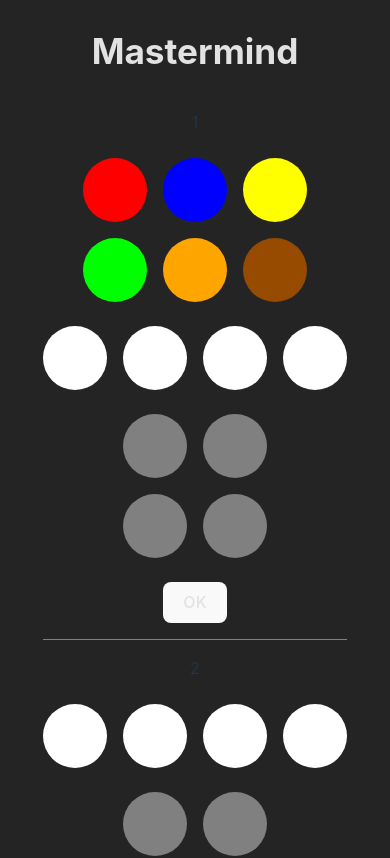
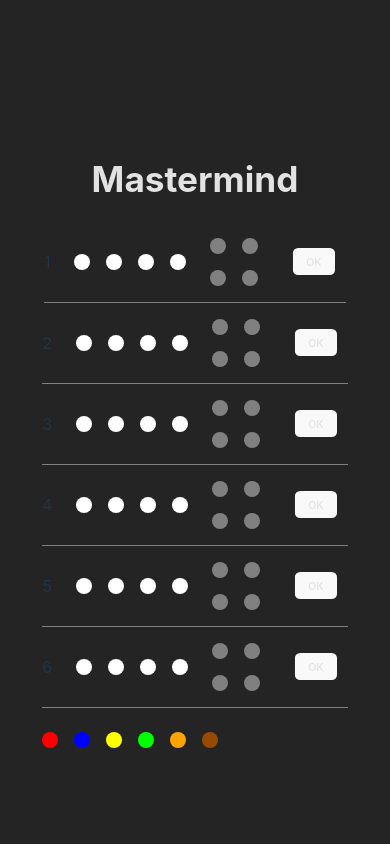
Before and after one commit to dawidzebacki/Mastermind, a React (Vite) app: page / in a window 390 px wide. Shown: the top 858 px of the page. Built offline with nearby package versions, Linux system fonts and the light colour scheme.

Commit message:
feat: mobile support

```diff
--- a/src/App.scss
+++ b/src/App.scss
@@ -3,6 +3,7 @@
   margin: 0 auto;
   padding: 2rem;
   text-align: center;
+  position: relative;
 }
 
 @media (max-width: 700px) {
--- a/src/components/Picker/index.tsx
+++ b/src/components/Picker/index.tsx
@@ -31,48 +31,7 @@
               isMobile ? "color-picker-wrapper-mobile" : "color-picker-wrapper"
             }
           >
-            {colors.slice(0, 3).map((color) => {
-              const isUsed = state.includes(color);
-
-              return (
-                <button
-                  key={color}
-                  className={`color-picker color-picker-${color}`}
-                  disabled={isUsed}
-                  onClick={() => {
-                    if (id === -1) {
-                      setState((prev) => {
-                        const arr = [...prev];
-                        const index = arr.findIndex(
-                          (element) => element === ""
-                        );
-                        arr[index] = color;
-
-                        return arr;
-                      });
-                      setId(-1);
-                    } else {
-                      setState((prev) => {
-                        const arr = [...prev];
-                        arr[id] = color;
-                        return arr;
-                      });
-                      setId(-1);
-                    }
-                  }}
-                >
-                  {isUsed && <LineIcon className="color-picker-line" />}
-                </button>
-              );
-            })}
-          </div>
-
-          <div
-            className={
-              isMobile ? "color-picker-wrapper-mobile" : "color-picker-wrapper"
-            }
-          >
-            {colors.slice(3, 6).map((color) => {
+            {colors.map((color) => {
               const isUsed = state.includes(color);
 
               return (
--- a/src/components/Picker/styles.scss
+++ b/src/components/Picker/styles.scss
@@ -7,6 +7,9 @@
 }
 
 .color-picker-container-mobile {
+  position: absolute;
+  left: 8px;
+  bottom: -32px;
   display: flex;
   flex-direction: column;
   gap: 16px;
@@ -78,14 +81,15 @@
 
 @media (max-width: 700px) {
   .color-picker {
-    height: 64px;
-    width: 64px;
+    padding: 0;
+    height: 16px;
+    width: 16px;
 
     .color-picker-line {
       position: absolute;
-      top: 10px;
-      left: 8.5px;
-      transform: scale(1.75);
+      top: -14px;
+      left: -16px;
+      transform: scale(0.5);
 
       &:hover {
         border: none;
--- a/src/components/Row/styles.scss
+++ b/src/components/Row/styles.scss
@@ -9,7 +9,6 @@
 
 .game-container-mobile {
   display: flex;
-  flex-direction: column;
   align-items: center;
   gap: 24px;
   margin: 0;
@@ -146,13 +145,14 @@
 
 @media (max-width: 700px) {
   .guess {
-    height: 64px;
-    width: 64px;
+    padding: 0;
+    height: 16px;
+    width: 16px;
   }
 
   .answer {
-    height: 64px;
-    width: 64px;
+    height: 16px;
+    width: 16px;
   }
 
   .answer-container {
@@ -162,4 +162,25 @@
   .answer-wrapper {
     gap: 16px;
   }
+
+  .guess {
+    .guess-x {
+      height: 14px;
+      width: 14px;
+      top: -6px;
+      right: -6px;
+    }
+
+    .guess-question {
+      height: 14px;
+      width: 14px;
+      top: -6px;
+      right: -6px;
+    }
+  }
+
+  .row-button,
+  .row-button-disabled {
+    transform: scale(0.66);
+  }
 }
--- a/src/index.css
+++ b/src/index.css
@@ -50,10 +50,9 @@
   font-size: 1em;
   font-weight: 500;
   font-family: inherit;
-  background-color: #1a1a1a;
   cursor: pointer;
   transition: border-color 0.25s;
-  background-color: #1A1a1a;
+  background-color: #1a1a1a;
   color: #E2E2E2;
 }
 
```
